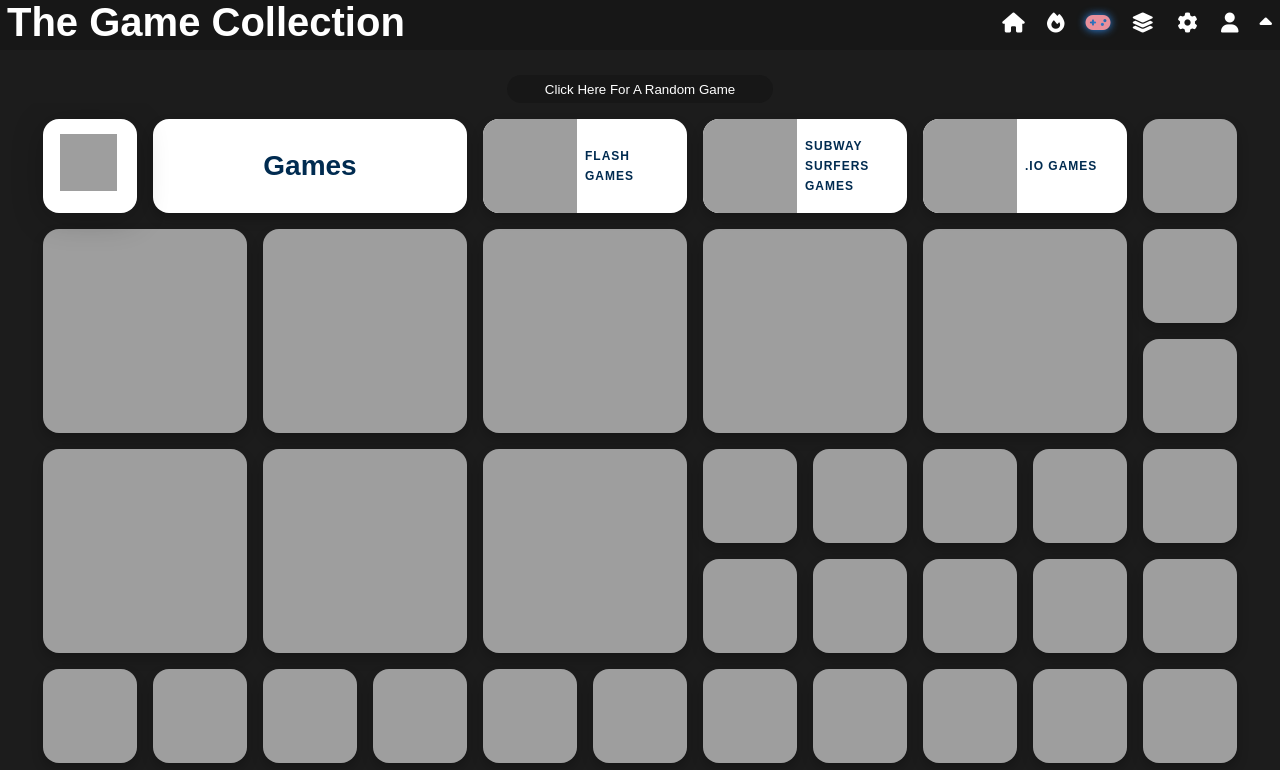
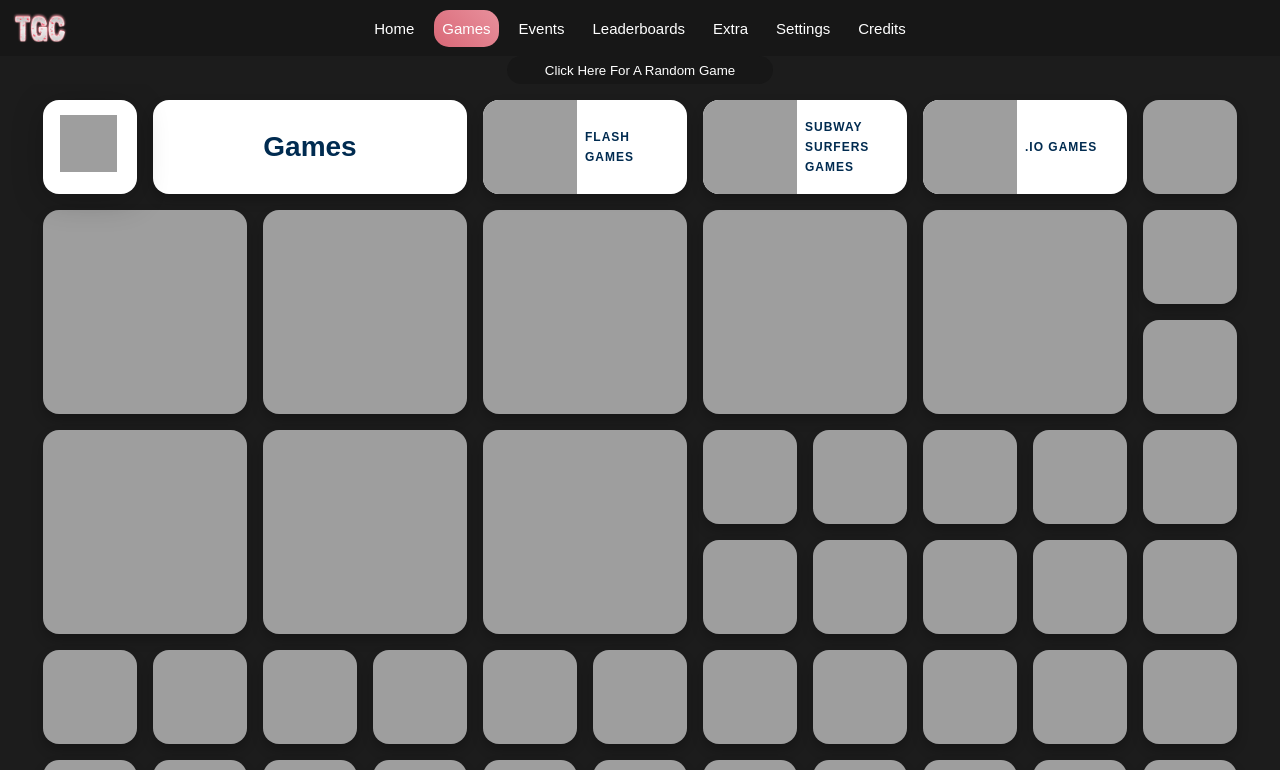
Before and after one commit to lolimcools/tgcofficial.github.io, a plain HTML site: page games/index.html in a window 1280 px wide. Shown: the top 770 px of the page. Drawn offline with Linux system fonts and the light colour scheme; a web font is replaced by a local one.

Commit message:
Update index.html

```diff
--- a/games/index.html
+++ b/games/index.html
@@ -4,27 +4,22 @@
   <meta charset="utf-8">
   <meta name="viewport" content="width=device-width, initial-scale=1.0" />
   <title>The Game Collection | Games</title>
-  <link rel="stylesheet" href="/css/main.css" />
-  <link rel="stylesheet" href="/css/navbarmonthcolor.css"/>
-  <link rel="icon" type="image/png" href="/Icon.png" />
-  <script src="https://kit.fontawesome.com/e98d5a582c.js" crossorigin="anonymous"></script>
+  <link rel="icon" type="image/png" href="Icon.png" />
+  <link rel="stylesheet" href="/css/tgcgamepage.css" />
 </head>
-<body>
-   <!-- Navigation Bar -->
-  <nav class="bar" id="nav">
-    <!-- Site Header -->
-    <h2>The Game Collection</h2>
-    <!-- Navigation Bar Toggle -->
-    <a class="updown" id="updown" onclick="b=!b; xd()"><i id='ud' class="fa-solid fa-caret-up"></i></a>
-    <a href="/credits" data-tippy-content="Credits"><i class="fa-solid fa-user"></i></a>
-        <a href="/settings" data-tippy-content="Settings"><i class="fa fa-fw fa-gear"></i></a>
-            <a href="/morestuff" data-tippy-content="More Stuff"><i class="fa-solid fa-layer-group"></i></a>
-                <a class="active"><i class="fa fa-fw fa-gamepad"></i></a>
-        <a href="/events" data-tippy-content="Events"><i class="fa-solid fa-fire"></i></a>
-
+  <body>
+    <div class="navbar">
+      <div class="navitems">
+        <iframe src="/iframe/navbarlogo.index.html" frameBorder="0" class="navlogo"></iframe>
+        <a href="/"><div class="navitem">Home</div></a>
+        <a href="/games"><div class="navitem" current>Games</div></a>
+        <a href="/events"><div class="navitem">Events</div></a>
+        <a href="/leaderboards"><div class="navitem">Leaderboards</div></a>
+        <a href="/extra"><div class="navitem">Extra</div></a>
+        <a href="/settings"><div class="navitem">Settings</div></a>
+        <a href="/credits"><div class="navitem">Credits</div></a>
+      </div>
     </div>
-            <a href="/" data-tippy-content="Home"><i class="fa fa-fw fa-home"></i></a>
-  </nav>
   <!-- Main Loader CSS -->
 
   <!-- Loader -->
```
